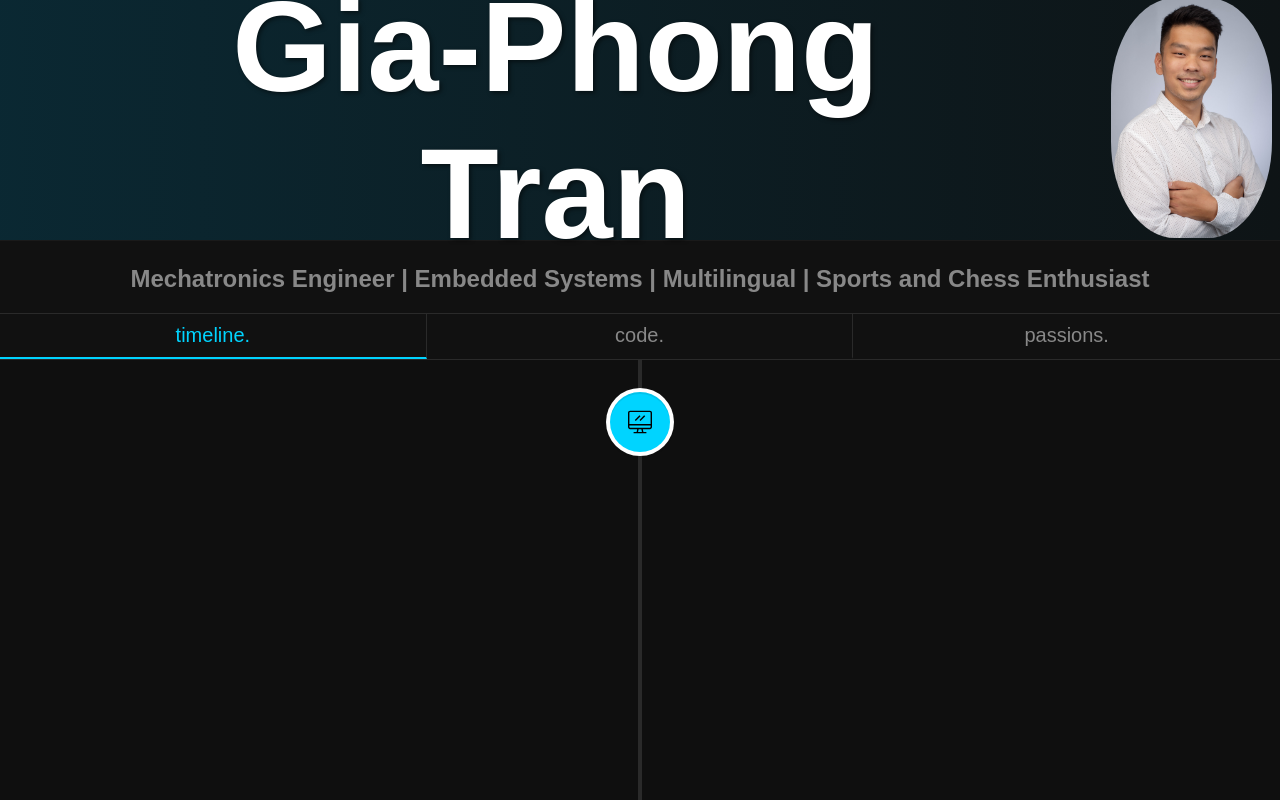
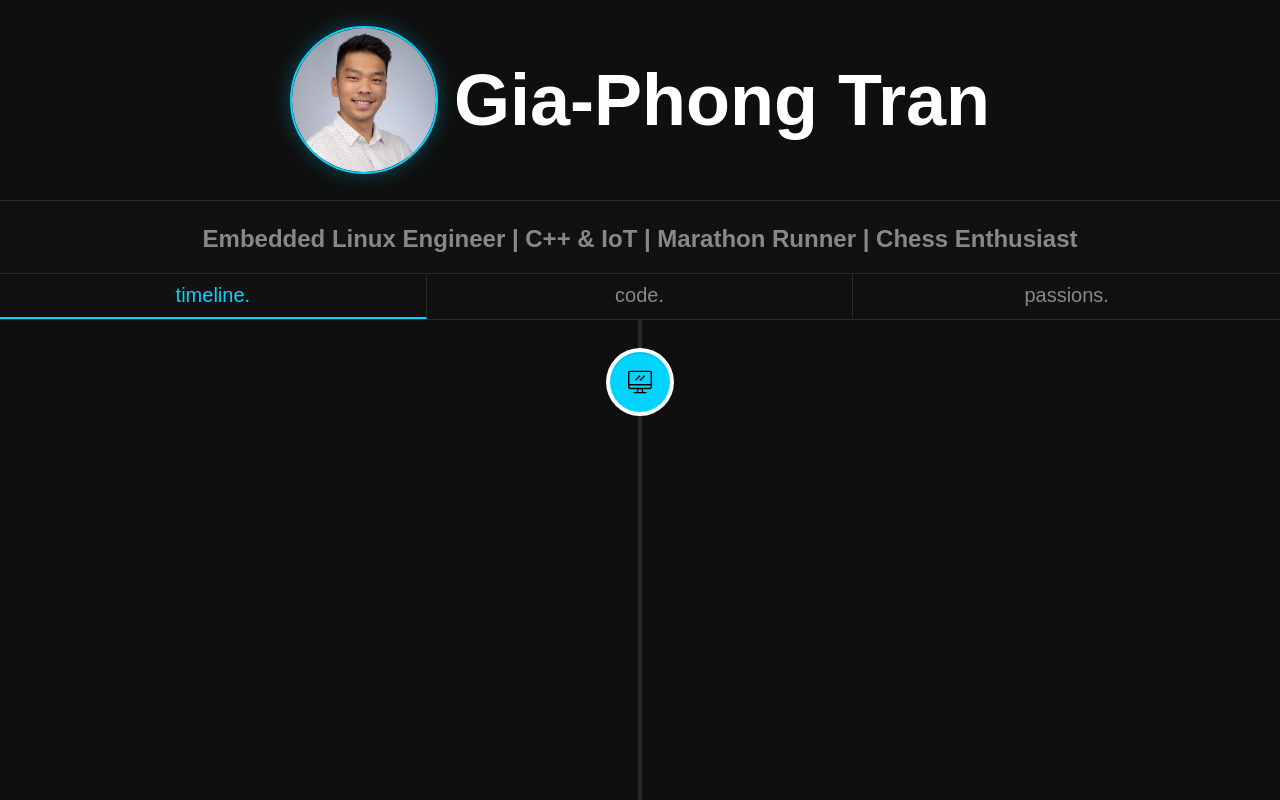
Before and after one commit to G-Phong/g-phong.github.io, a React (Create React App) app: page / in a window 1280 px wide. Shown: the top 800 px of the page. Built offline with nearby package versions, Linux system fonts and the light colour scheme.

Commit message:
Improve header: circular avatar left of name, cleaner layout, updated subtitle

```diff
--- a/src/components/Header.css
+++ b/src/components/Header.css
@@ -1,61 +1,37 @@
-@keyframes gradientAnimation {
-  0% {
-    background-position: 0% 50%;
-  }
-  100% {
-    background-position: 100% 50%;
-  }
-}
-
 .header-container {
   display: flex;
   align-items: center;
   position: relative;
   justify-content: center;
-  background: linear-gradient(to right, #0f0f0f, #0d1f2d, #0a2a35, #0f0f0f);
-  background-size: 400% 100%;
-  animation: gradientAnimation 10s ease infinite;
-  text-shadow: 2px 2px 8px rgba(0, 212, 255, 0.3);
-  height: 30vh;
+  gap: 2vh;
+  background: #0f0f0f;
+  height: 25vh;
   padding: 0;
-  border-bottom: 1px solid #1a1a1a;
+  border-bottom: 1px solid #2a2a2a;
 }
 
 .title {
-  font-size: 8em;
-  text-align: center;
+  font-size: 4.5em;
   font-family: "Bebas Neue", sans-serif;
   color: #ffffff;
   margin: 0;
-  margin-left: 20vh;
-  background-size: 400% 100%;
-  animation: gradientAnimation 10s ease infinite;
-  text-shadow: 2px 2px 4px rgba(0, 0, 0, 0.5);
-  flex: 1; /* Allow the title to expand and take full width */
+  white-space: nowrap;
 }
 
 .testimonial-container {
-  position: relative;
-  margin-right: 1vh;
-  margin-left: 20vh;
-  margin-bottom: 0;
   padding: 0;
+  flex-shrink: 0;
 }
 
-/* .testimonial-container {
-  position: absolute;
-  top: 50%;
-  transform: translateY(-50%);
-  right: 20px;
-} */
-
 .testimonial-image {
-  border-radius: 40%; /* Create a circular shape */
-  width: auto; /* Adjust the width of the image */
-  height: 30vh; /* Adjust the height of the image */
-  object-fit: cover; /* Maintain aspect ratio and cover the container */
-  padding: 0;
-  margin: 0;
+  width: 18vh;
+  height: 18vh;
+  object-fit: cover;
+  object-position: center top;
+  border-radius: 50%;
+  border: 2px solid #00d4ff;
+  box-shadow: 0 0 20px rgba(0, 212, 255, 0.3);
+  display: block;
 }
 
 .subtitle-container {
--- a/src/components/Header.jsx
+++ b/src/components/Header.jsx
@@ -8,10 +8,6 @@ function Header() {
   return (
     <div>
       <div className="header-container">
-        <div>
-          <h1 className="title">Gia-Phong Tran</h1>
-        </div>
-        {/* Circular testimonial section */}
         <div className="testimonial-container">
           <img
             src={img_phong_portrait}
@@ -19,11 +15,11 @@ function Header() {
             className="testimonial-image"
           />
         </div>
+        <h1 className="title">Gia-Phong Tran</h1>
       </div>
       <div className="subtitle-container">
         <h2 className="subtitle">
-          Mechatronics Engineer | Embedded Systems | Multilingual | Sports and
-          Chess Enthusiast
+          Embedded Linux Engineer | C++ & IoT | Marathon Runner | Chess Enthusiast
         </h2>
       </div>
     </div>
```
